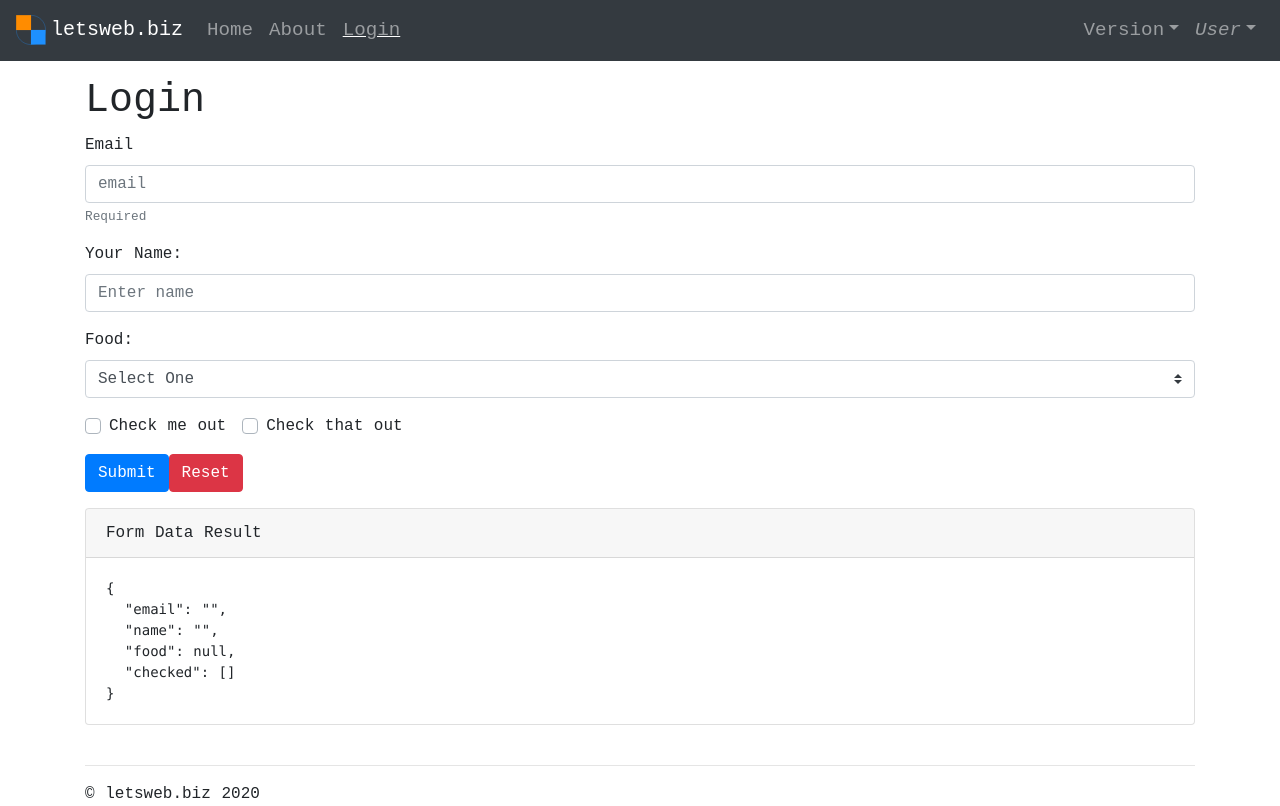
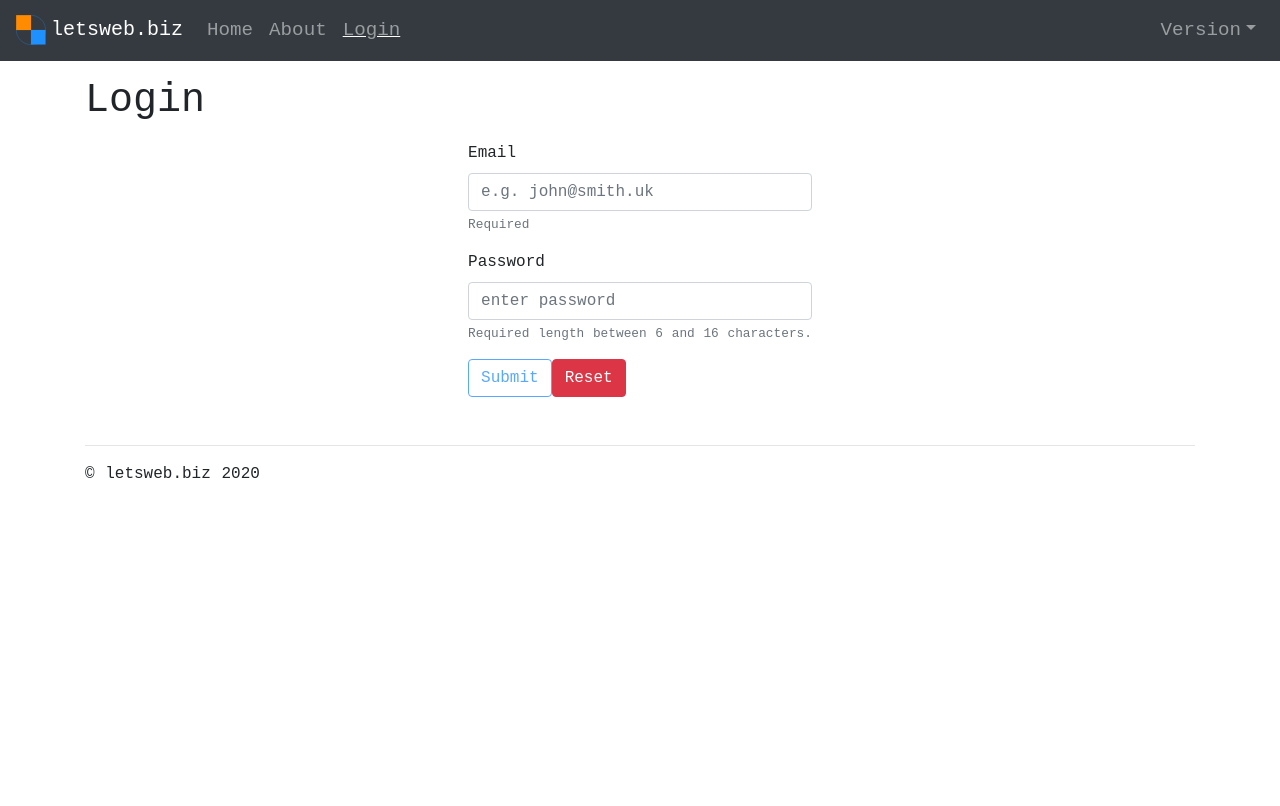
Before and after one commit to tomqsm/lwbfront-nuxt, a Nuxt app: page /login in a window 1280 px wide. Built offline with nearby package versions, Linux system fonts and the light colour scheme.

Commit message:
allow i18n parametrization

```diff
--- a/components/LoginForm.vue
+++ b/components/LoginForm.vue
@@ -1,59 +1,85 @@
 <template>
-  <div>
-    <b-form v-if="show" novalidate @submit="onSubmit" @reset="onReset">
+  <div class="d-flex justify-content-center p-2">
+    <b-form novalidate @submit="onSubmit" @reset="onReset">
       <b-form-group
         id="input-group-1"
-        :label="this.$t('login.email-label')"
+        :label="$t('login.email-label')"
         label-for="email"
-        :description="this.$t('login.email-description')"
+        :description="$t('login.email-description')"
       >
         <b-form-input
-          id="form.email"
-          v-model="form.email"
+          id="form-email"
+          v-model.trim="form.email"
           type="email"
-          :placeholder="this.$t('login.email-placeholder')"
+          :placeholder="$t('login.email-placeholder')"
           :state="validateState('email')"
           @blur="validationTouch('email')"
         ></b-form-input>
         <b-form-invalid-feedback :state="$v.form.email.$error">
-          <span v-if="!$v.form.email.email">
-            {{ $t('login.validation.email') }}
+          <span v-if="!$v.form.email.email">{{
+            $t('login.validation.email.email')
+          }}</span>
+          <span v-if="!$v.form.email.required && testRequiredEmail">
+            {{ $t('login.validation.email.required') }}
           </span>
-          <span v-if="!$v.form.email.required && testRequiredEmail">{{
-            $t('login.validation.required')
-          }}</span>
+          <i18n
+            v-if="!$v.form.email.maxLength"
+            path="login.validation.email.maxLength"
+            tag="span"
+          >
+            <template #maxlength>{{
+              $v.form.email.$params.maxLength.max
+            }}</template>
+          </i18n>
         </b-form-invalid-feedback>
       </b-form-group>
 
-      <b-form-group id="input-group-2" label="Your Name:" label-for="input-2">
+      <b-form-group
+        id="input-group-2"
+        :label="$t('login.password-label')"
+        label-for="form-password"
+        :description="passwordDescription"
+      >
         <b-form-input
-          id="input-2"
-          v-model="form.name"
-          required
-          placeholder="Enter name"
+          id="form-password"
+          v-model.trim="form.password"
+          type="password"
+          :placeholder="$t('login.password-placeholder')"
+          :state="validateState('password')"
+          @blur="validationTouch('password')"
         ></b-form-input>
+        <b-form-invalid-feedback :state="$v.form.password.$error">
+          <span v-if="!$v.form.password.required && testRequiredPassword">
+            {{ $t('login.validation.password.required') }}
+          </span>
+          <span
+            v-if="!$v.form.password.minLength"
+            v-t="{
+              path: 'login.validation.password.minLength',
+              args: {
+                minlength: $v.form.password.$params.minLength.min
+              }
+            }"
+          ></span>
+
+          <i18n
+            v-if="!$v.form.password.maxLength"
+            path="login.validation.password.maxLength"
+            tag="span"
+          >
+            <template #maxlength>{{
+              $v.form.password.$params.maxLength.max
+            }}</template>
+          </i18n>
+        </b-form-invalid-feedback>
       </b-form-group>
 
-      <b-form-group id="input-group-3" label="Food:" label-for="input-3">
-        <b-form-select
-          id="input-3"
-          v-model="form.food"
-          :options="foods"
-          required
-        ></b-form-select>
-      </b-form-group>
-
-      <b-form-group id="input-group-4">
-        <b-form-checkbox-group id="checkboxes-4" v-model="form.checked">
-          <b-form-checkbox value="me">Check me out</b-form-checkbox>
-          <b-form-checkbox value="that">Check that out</b-form-checkbox>
-        </b-form-checkbox-group>
-      </b-form-group>
-
-      <b-button type="submit" variant="primary">Submit</b-button>
+      <b-button :disabled="$v.$invalid" type="submit" variant="outline-primary"
+        >Submit</b-button
+      >
       <b-button type="reset" variant="danger">Reset</b-button>
     </b-form>
-    <b-card class="mt-3" header="Form Data Result">
+    <b-card v-if="false" class="mt-3" header="Form Data Result">
       <pre class="m-0">{{ form }}</pre>
     </b-card>
   </div>
@@ -61,26 +87,27 @@
 
 <script>
 import { validationMixin } from 'vuelidate'
-import { email, required } from 'vuelidate/lib/validators'
+import { email, required, maxLength, minLength } from 'vuelidate/lib/validators'
 export default {
   mixins: [validationMixin],
   data() {
     return {
       testRequiredEmail: false,
+      testRequiredPassword: false,
       form: {
         email: '',
-        name: '',
+        password: '',
         food: null,
         checked: []
-      },
-      foods: [
-        { text: 'Select One', value: null },
-        'Carrots',
-        'Beans',
-        'Tomatoes',
-        'Corn'
-      ],
-      show: true
+      }
+    }
+  },
+  computed: {
+    passwordDescription() {
+      return this.$t('login.password-description', {
+        minlength: this.$v.form.password.$params.minLength.min,
+        maxlength: this.$v.form.password.$params.maxLength.max
+      })
     }
   },
   methods: {
@@ -92,14 +119,14 @@ export default {
       evt.preventDefault()
       // Reset our form values
       this.form.email = ''
-      this.form.name = ''
+      this.form.password = ''
       this.form.food = null
       this.form.checked = []
       // Trick to reset/clear native browser form validation state
       this.show = false
       this.testRequiredEmail = false
+      this.testRequiredPassword = false
       this.$nextTick(() => {
-        this.show = true
         this.$v.$reset()
       })
     },
@@ -109,7 +136,11 @@ export default {
     },
     validationTouch(name) {
       const { $touch } = this.$v.form[name]
-      this.testRequiredEmail = true
+      if (name === 'email') {
+        this.testRequiredEmail = true
+      } else if (name === 'password') {
+        this.testRequiredPassword = true
+      }
       $touch()
     }
   },
@@ -117,7 +148,13 @@ export default {
     form: {
       email: {
         email,
-        required
+        required,
+        maxLength: maxLength(50)
+      },
+      password: {
+        required,
+        minLength: minLength(6),
+        maxLength: maxLength(16)
       }
     }
   }
--- a/components/NavBar.vue
+++ b/components/NavBar.vue
@@ -43,15 +43,6 @@
             >{{ $t('links.english') }}</NuxtLink
           >
         </b-nav-item-dropdown>
-
-        <b-nav-item-dropdown right>
-          <!-- Using 'button-content' slot -->
-          <template v-slot:button-content>
-            <em>User</em>
-          </template>
-          <b-dropdown-item href="#">Profile</b-dropdown-item>
-          <b-dropdown-item href="#">Sign Out</b-dropdown-item>
-        </b-nav-item-dropdown>
       </b-navbar-nav>
     </b-collapse>
   </b-navbar>
--- a/locales/en.json
+++ b/locales/en.json
@@ -18,11 +18,23 @@
   "login": {
     "title": "Login",
     "email-label": "Email",
-    "email-placeholder": "email",
+    "email-placeholder": "e.g. john@smith.uk",
     "email-description": "Required",
+    "password-label": "Password",
+    "password-placeholder": "enter password",
+    "password-description": "Required length between {minlength} and {maxlength} characters.",
     "validation": {
-      "required": "This field is required.",
-      "email": "Please enter a valid email address."
+      "email": {
+        "required": "This field is required.",
+        "email": "Please enter a valid email address.",
+        "maxLength": "Field '@:login.email-label' must have at most {maxlength} characters."
+      },
+      "password": {
+        "required": "Please enter password.",
+        "password": "Invalid password",
+        "minLength": "Field '@:login.password-label' requires min {minlength} characters.",
+        "maxLength": "Field '@:login.password-label' exeeds max length of {maxlength} characters."
+      }
     }
   }
 }
--- a/locales/pl.json
+++ b/locales/pl.json
@@ -20,9 +20,21 @@
     "email-label": "Email",
     "email-placeholder": "jan@nowak.pl",
     "email-description": "Pole obowiązkowe",
+    "password-label": "Hasło",
+    "password-placeholder": "wprowadź hasło",
+    "password-description": "Pole wymaga pomiędzy {minlength} a {maxlength} znaków.",
     "validation": {
-      "required": "Proszę wprowadzić email.",
-      "email": "Proszę wprowadzić poprawną konstrukcję email."
+      "email": {
+        "required": "Proszę wprowadzić email.",
+        "email": "Proszę wprowadzić poprawną konstrukcję email.",
+        "maxLength": "Pole '@:login.email-label' mieści do {maxlength} znaków."
+      },
+      "password": {
+        "required": "Proszę wprowadzić hasło.",
+        "password": "Nieprawidłowe hasło.",
+        "minLength": "Pole '@:login.password-label' mieści od {minlength} znaków.",
+        "maxLength": "Pole '@:login.password-label' mieści do {maxlength} znaków."
+      }
     }
   }
 }
```
